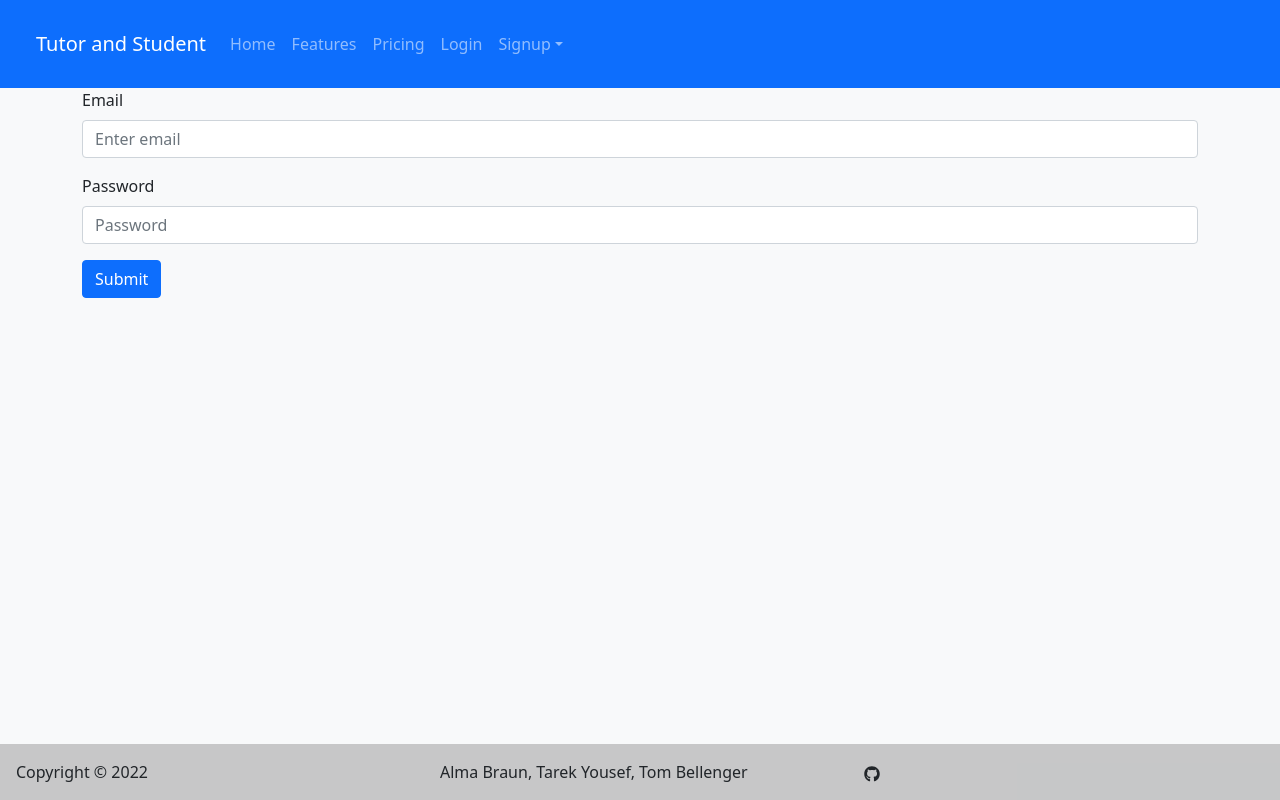
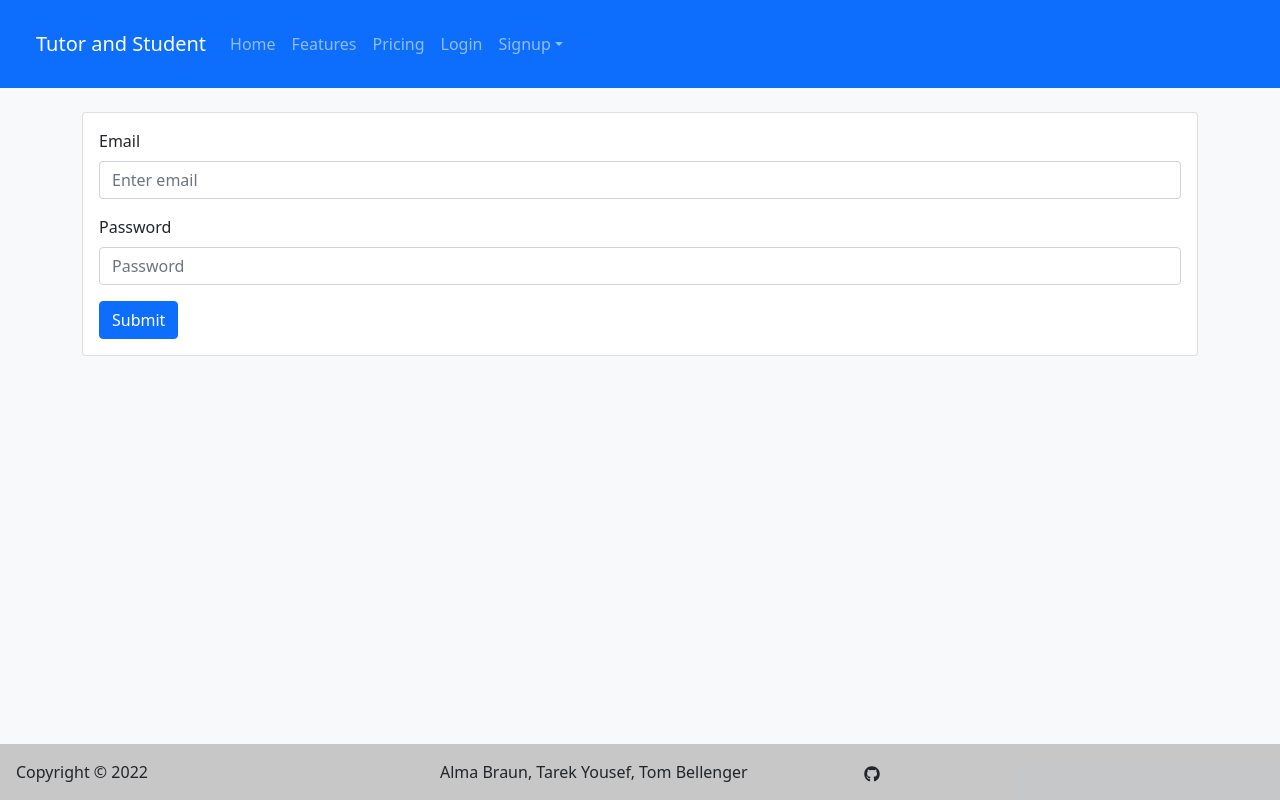
Before and after one commit to ALMA-DEV914/tutor-central-mern, a React (Create React App) app in the folder client/: page /login in a window 1280 px wide. Built offline with nearby package versions, Linux system fonts and the light colour scheme.

Commit message:
add login padding

```diff
--- a/client/src/pages/Login.js
+++ b/client/src/pages/Login.js
@@ -1,5 +1,5 @@
 import React, { useState } from "react";
-import { Form, Button, Modal } from "react-bootstrap";
+import { Form, Button, Modal, Card } from "react-bootstrap";
 import { useMutation } from "@apollo/client";
 import { LOGIN } from "../utils/mutations";
 import Auth from "../utils/auth";
@@ -49,6 +49,7 @@ function Login() {
 
   return (
     <>
+    <Card className="mt-4 p-3">
       <Form noValidate validated={validated} onSubmit={handleFormSubmit}>
         <Form.Group className='mb-3' controlId='formBasicEmail'>
           <Form.Label>Email</Form.Label>
@@ -86,6 +87,7 @@ function Login() {
           </Button>
         </Modal.Footer>
       </Modal>
+      </Card>
     </>
   );
 }
```
